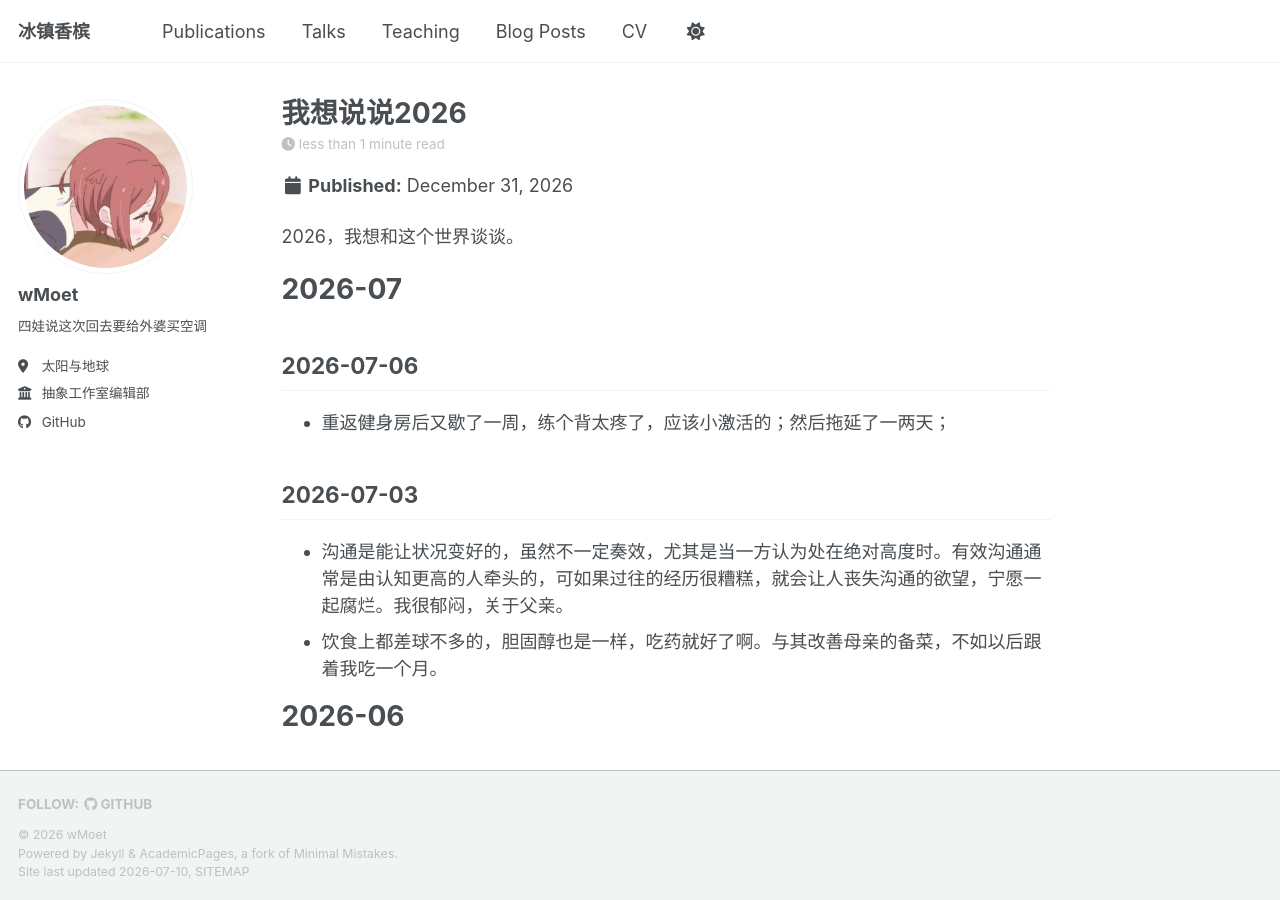
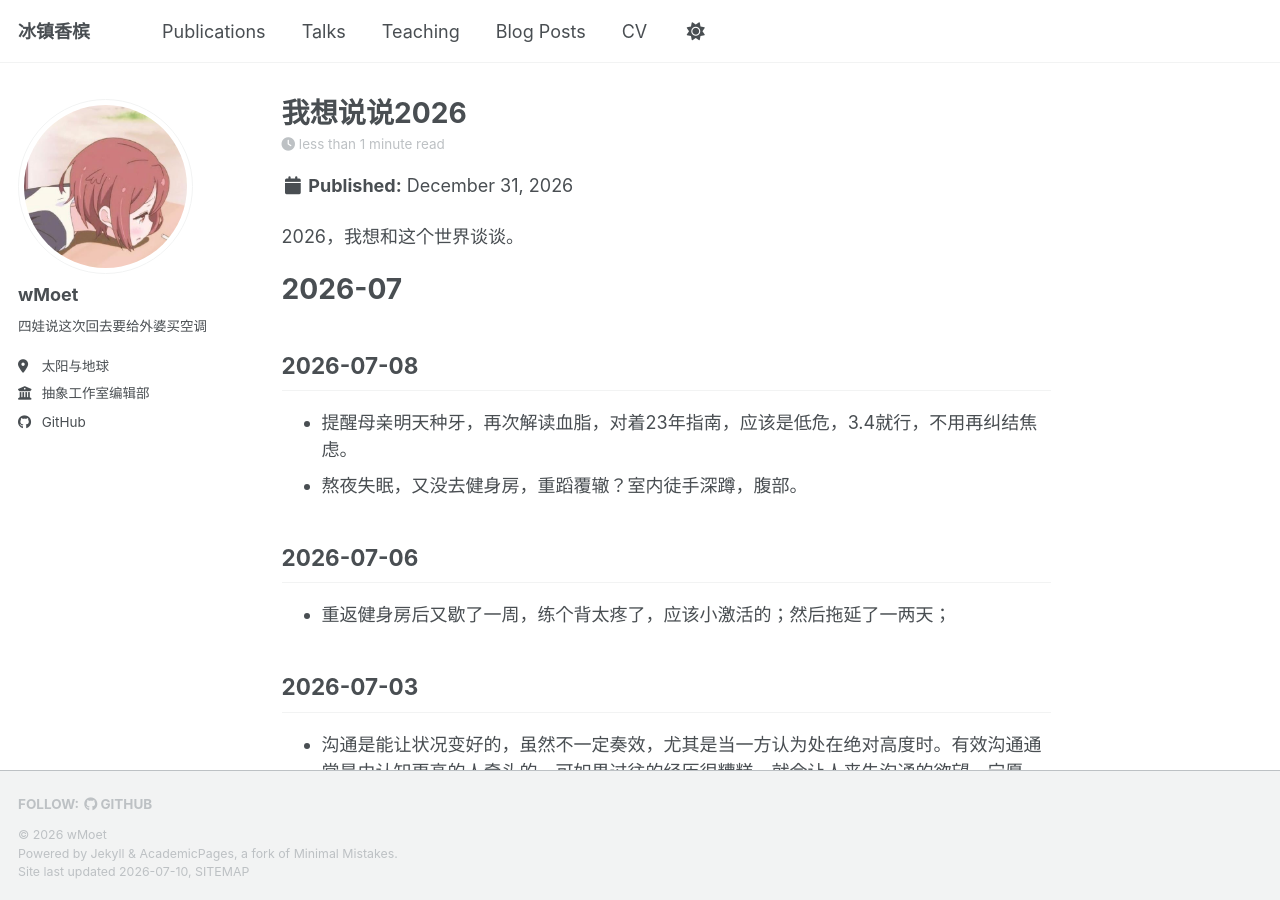
Before and after one commit to wMoet/wMoet.github.io, a Jekyll site: the page built from _posts/2026-12-31-我想说说2026.md, in a window 1280 px wide and 900 px high. Built offline with Jekyll 4.4.1, drawn with Linux system fonts in a browser that asks for light colours; a script bundle is joined from its source files by our own code; library files that are not in the unit come from our copies.

Commit message:
Update 2026-12-31-我想说说2026.md

```diff
--- a/_posts/2026-12-31-我想说说2026.md
+++ b/_posts/2026-12-31-我想说说2026.md
@@ -8,6 +8,10 @@ tags:
 2026，我想和这个世界谈谈。
 
 # 2026-07
+## 2026-07-08
+- 提醒母亲明天种牙，再次解读血脂，对着23年指南，应该是低危，3.4就行，不用再纠结焦虑。
+- 熬夜失眠，又没去健身房，重蹈覆辙？室内徒手深蹲，腹部。
+
 ## 2026-07-06
 - 重返健身房后又歇了一周，练个背太疼了，应该小激活的；然后拖延了一两天；
 
```
